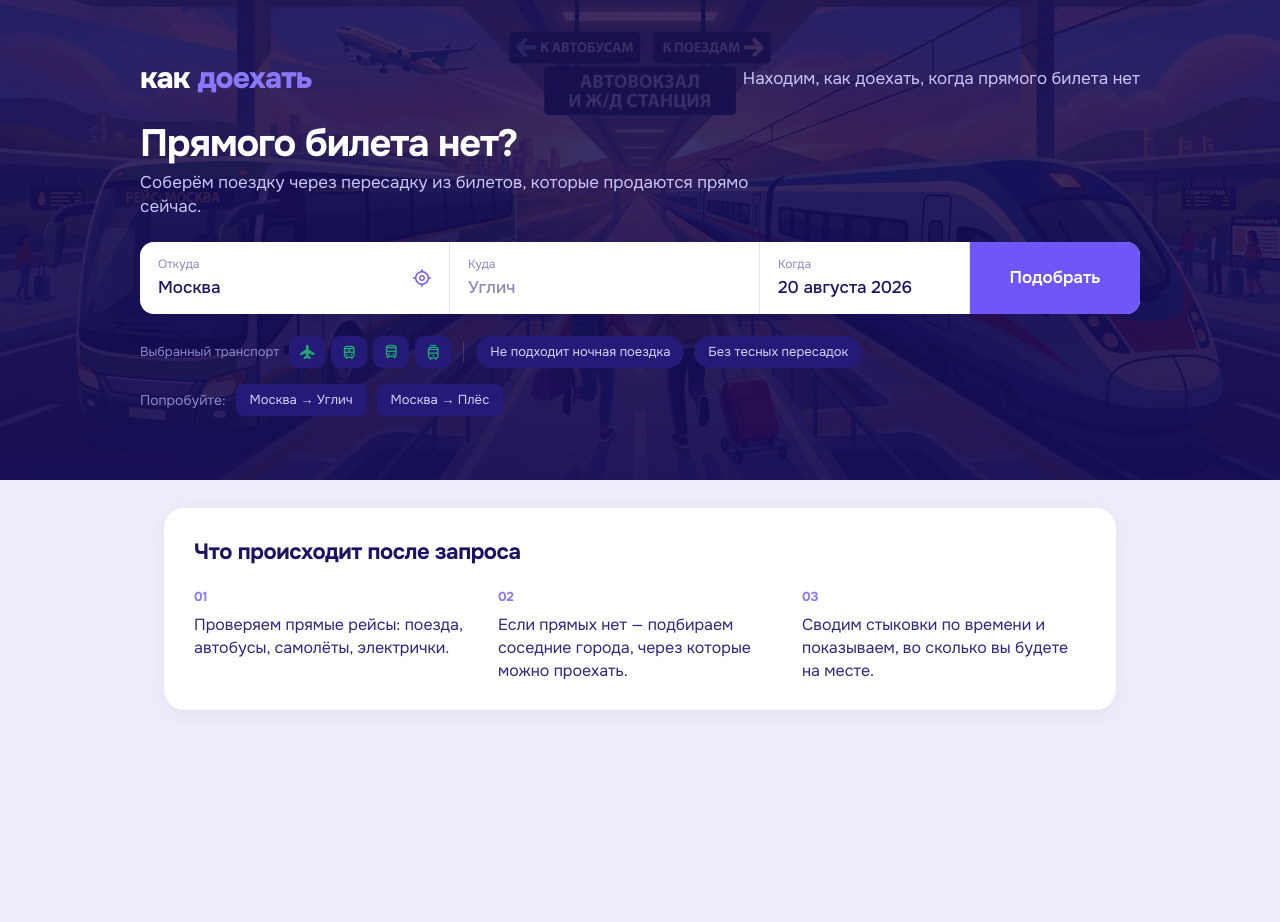
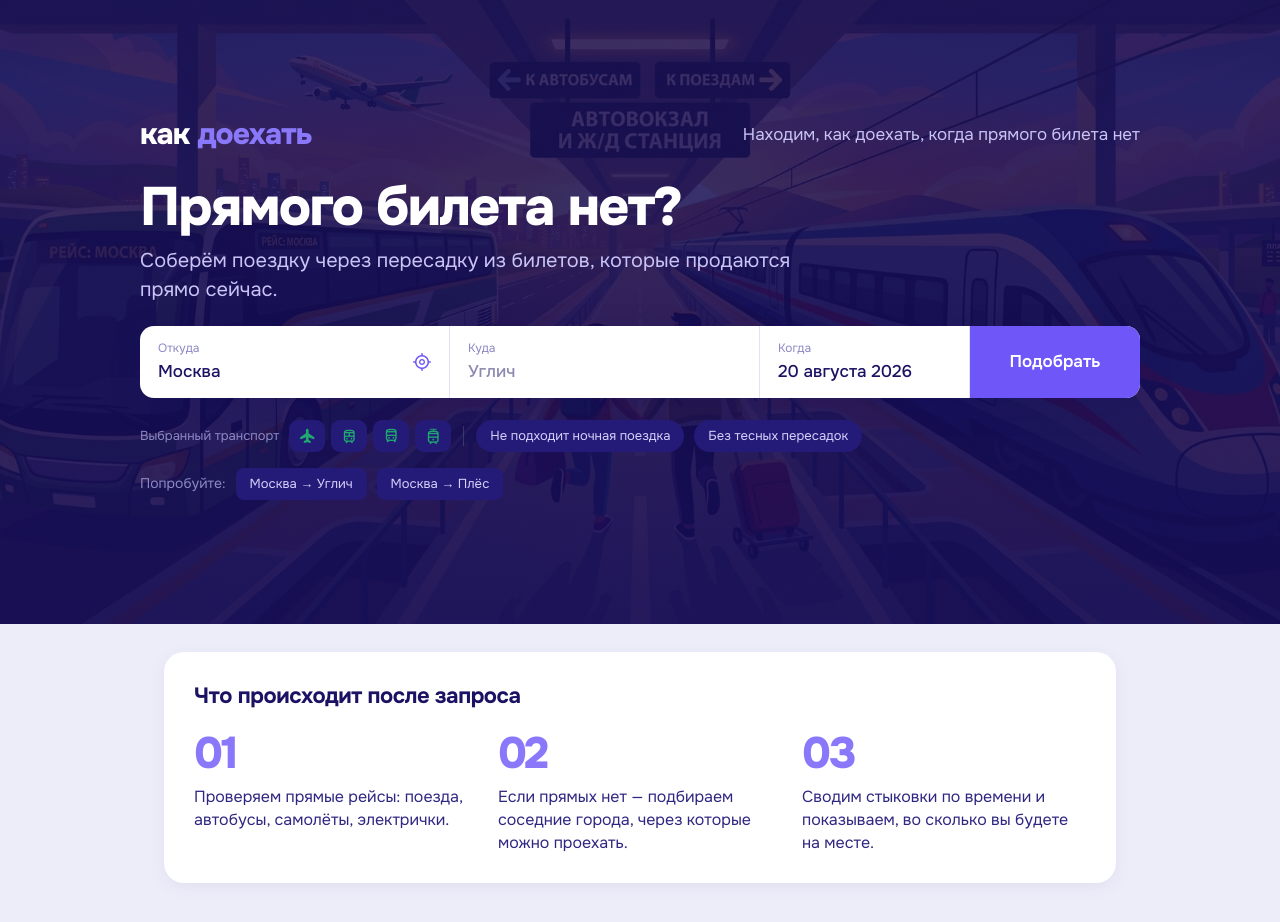
Before and after one commit to nyxandro/tutu-hackathon, a Next.js app: page / in a window 1280 px wide. Shown: the top 922 px of the page. Before the commit the page ends 800 px from the top, so only its background shows below. Built offline with nearby package versions, Linux system fonts and the light colour scheme.

Commit message:
Высокая обложка до поиска и крупные номера шагов

```diff
--- a/src/frontend/components/route/how-it-works.tsx
+++ b/src/frontend/components/route/how-it-works.tsx
@@ -39,8 +39,16 @@ export function HowItWorks() {
         }}
       >
         {STEPS.map((text, index) => (
-          <div key={text} style={{ display: 'flex', flexDirection: 'column', gap: 6 }}>
-            <span style={{ fontSize: 13, fontWeight: 700, color: COLORS.accentLight }}>
+          <div key={text} style={{ display: 'flex', flexDirection: 'column', gap: 10 }}>
+            <span
+              style={{
+                fontSize: 44,
+                fontWeight: 800,
+                lineHeight: 1,
+                letterSpacing: '-.04em',
+                color: COLORS.accentLight,
+              }}
+            >
               0{index + 1}
             </span>
             <span style={{ fontSize: 16, color: COLORS.inkSoft, lineHeight: 1.45 }}>{text}</span>
--- a/src/frontend/components/route/search-form.tsx
+++ b/src/frontend/components/route/search-form.tsx
@@ -64,12 +64,20 @@ export function SearchForm({
           `linear-gradient(180deg, rgba(21,12,86,.82) 0%, rgba(21,12,86,.90) 100%), url('/bg.jpg')`,
         backgroundSize: 'cover',
         backgroundPosition: 'center 35%',
-        padding: compact ? '18px 24px 24px' : '56px 24px 64px',
-        transition: 'padding .45s cubic-bezier(.4,0,.2,1)',
+        padding: compact ? '18px 24px 24px' : '64px 24px 76px',
+        // До первого поиска экран отдан обложке целиком: она объясняет, куда
+        // человек попал. С началом поиска высота схлопывается — место нужно
+        // результатам, поэтому min-height анимируется вместе с padding.
+        minHeight: compact ? '0vh' : '78vh',
+        display: 'flex',
+        flexDirection: 'column',
+        justifyContent: 'center',
+        transition: 'padding .45s cubic-bezier(.4,0,.2,1), min-height .45s cubic-bezier(.4,0,.2,1)',
       }}
     >
       <div
         style={{
+          width: '100%',
           maxWidth: 1000,
           margin: '0 auto',
           display: 'flex',
@@ -122,19 +130,19 @@ export function SearchForm({
         </div>
 
         {!compact ? (
-          <div style={{ display: 'flex', flexDirection: 'column', gap: 6, maxWidth: 620 }}>
+          <div style={{ display: 'flex', flexDirection: 'column', gap: 10, maxWidth: 680 }}>
             <div
               style={{
-                fontSize: 38,
-                fontWeight: 700,
-                lineHeight: 1.1,
+                fontSize: 54,
+                fontWeight: 800,
+                lineHeight: 1.05,
                 letterSpacing: '-.03em',
                 color: '#FFFFFF',
               }}
             >
               Прямого билета нет?
             </div>
-            <div style={{ fontSize: 17, color: COLORS.headerText, lineHeight: 1.45 }}>
+            <div style={{ fontSize: 20, color: COLORS.headerText, lineHeight: 1.45 }}>
               Соберём поездку через пересадку из билетов, которые продаются прямо сейчас.
             </div>
           </div>
```
